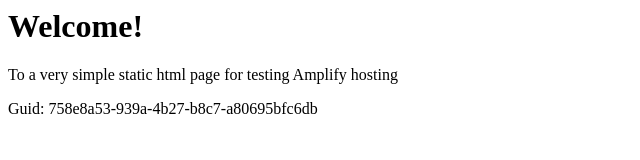
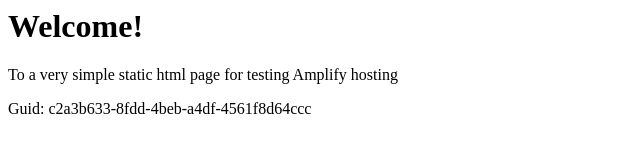
Before and after one commit to aws-aemilia-sin/Github-PR-Commit-Integration-Test-DoNotTouch-GitHubWebhookPushCanaryTest-v1-prod-ap-southeast-1, a website: page src/index.html in a window 1280 px wide. Shown: the full height of the page, 0-640 px from the left. Drawn offline with Linux system fonts and the light colour scheme.

Commit message:
commit from integ tests

```diff
--- a/src/index.html
+++ b/src/index.html
@@ -12,6 +12,6 @@
 <body>
     <h1>Welcome!</h1>
     <p>To a very simple static html page for testing Amplify hosting</p>
-    <p>Guid: 758e8a53-939a-4b27-b8c7-a80695bfc6db</p></body>
+    <p>Guid: c2a3b633-8fdd-4beb-a4df-4561f8d64ccc</p></body>
 
 </html>
```
